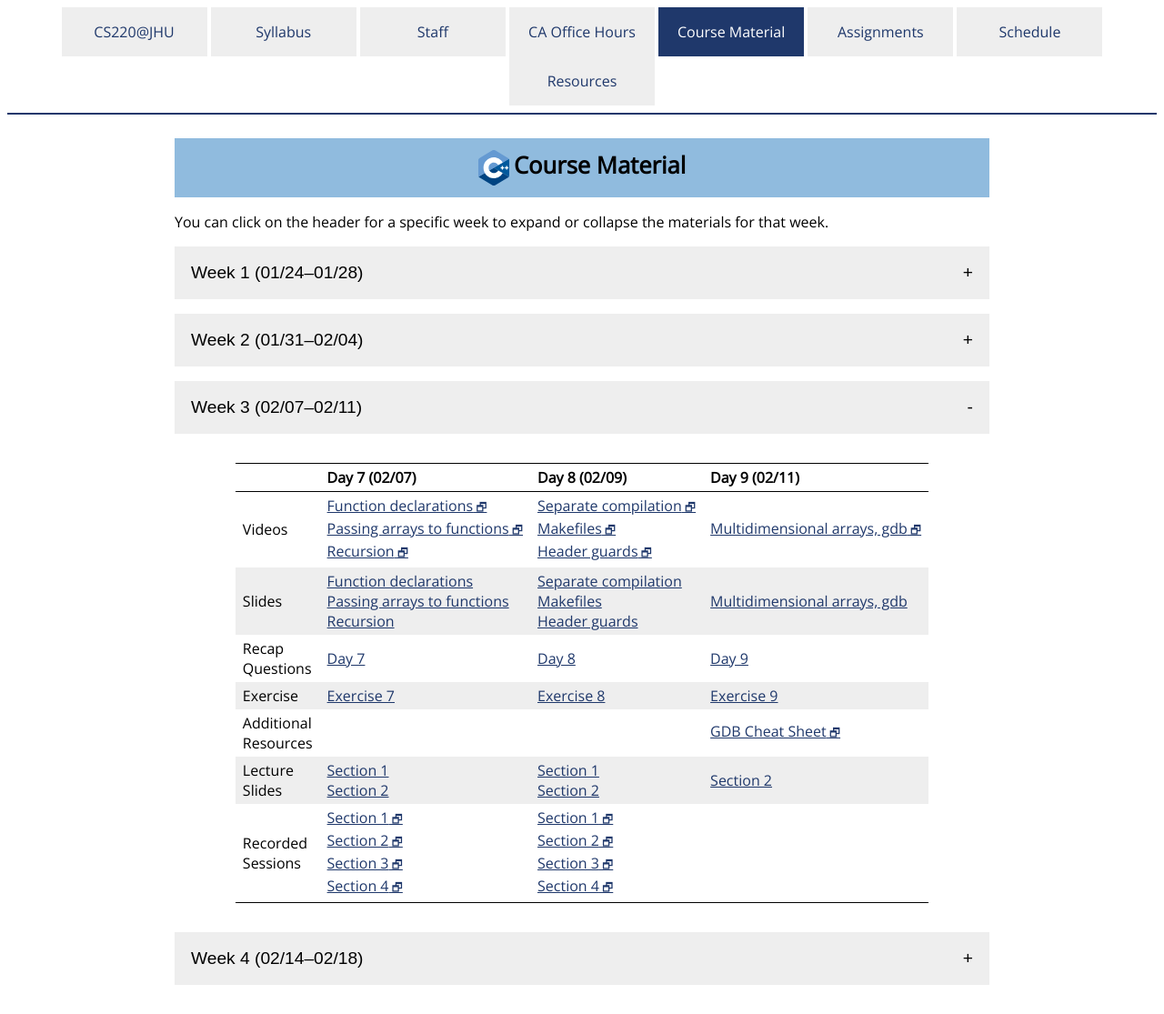
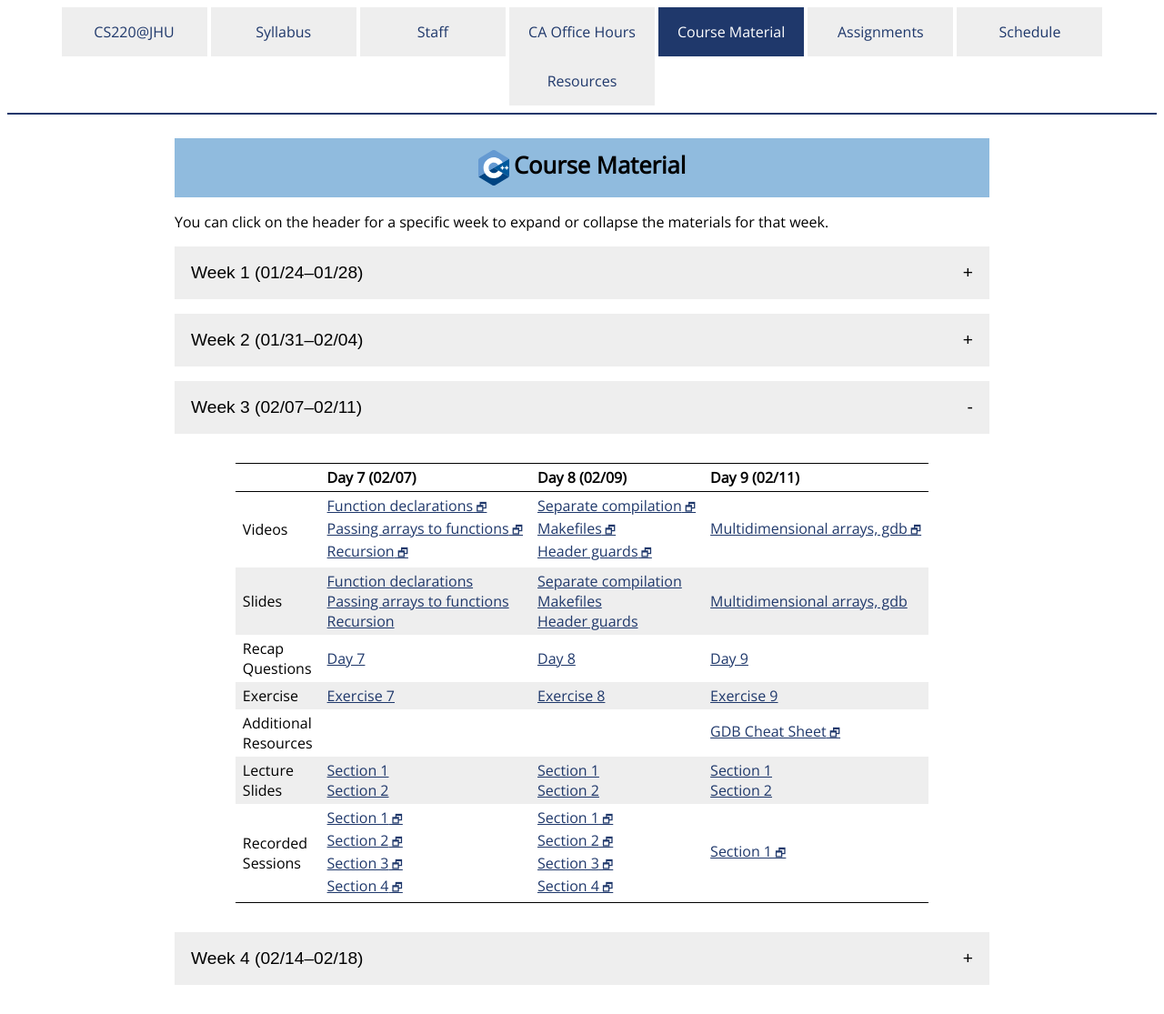
Before and after one commit to jhu-ip/cs220-s22, a Jekyll site: the page built from material.md, in a window 1280 px wide. Shown: the whole page at 91% size. Built offline with Jekyll 4.4.1, drawn with Linux system fonts in a browser that asks for light colours; some web fonts are replaced.

Commit message:
sec 01 materials for day 9

```diff
--- a/material.csv
+++ b/material.csv
@@ -113,7 +113,9 @@
 3,3,02/11,Recap,"Day 9",questions/day09.html
 3,3,02/11,Exercise,"Exercise 9",exercise/ex09.html
 3,3,02/11,Resource,"GDB Cheat Sheet",https://darkdust.net/files/GDB%20Cheat%20Sheet.pdf
+3,3,02/11,LectureSlides,"Section 1",slides/sec01/day09_notes.pdf
 3,3,02/11,LectureSlides,"Section 2",slides/sec02/09.pdf
+3,3,02/11,Recording,"Section 1",https://jh.hosted.panopto.com/Panopto/Pages/Viewer.aspx?id=67c3cd1b-41b9-4a20-a3d8-ae3901398d1c
 4,1,02/14,Video,"Pointers",https://jh.hosted.panopto.com/Panopto/Pages/Viewer.aspx?id=7dd96f56-4676-4f7c-913d-ae230027a7a3
 4,1,02/14,Slides,"Pointers",slides/day10_pointers.pdf
 4,1,02/14,Recap,"Day 10",questions/day10.html
--- a/material.md
+++ b/material.md
@@ -178,13 +178,13 @@
       <td>Lecture<br>Slides</td>
       <td><a href='slides/sec01/day07_notes.pdf'>Section 1</a><br><a href='slides/sec02/07.pdf'>Section 2</a></td>
       <td><a href='slides/sec01/day08_notes.pdf'>Section 1</a><br><a href='slides/sec02/08.pdf'>Section 2</a></td>
-      <td><a href='slides/sec02/09.pdf'>Section 2</a></td>
+      <td><a href='slides/sec01/day09_notes.pdf'>Section 1</a><br><a href='slides/sec02/09.pdf'>Section 2</a></td>
     </tr>
     <tr>
       <td>Recorded<br>Sessions</td>
       <td><a class='external' target='_blank' href='https://jh.hosted.panopto.com/Panopto/Pages/Viewer.aspx?id=51916e89-95b2-48c6-922a-ae3501370ac5'>Section 1</a><br><a class='external' target='_blank' href='https://jh.hosted.panopto.com/Panopto/Pages/Viewer.aspx?id=1802c3b6-6330-4bf6-9c10-ae3501462214'>Section 2</a><br><a class='external' target='_blank' href='https://jh.hosted.panopto.com/Panopto/Pages/Viewer.aspx?id=ed38cf3a-d791-4221-9706-ae35015a0bf3'>Section 3</a><br><a class='external' target='_blank' href='https://jh.hosted.panopto.com/Panopto/Pages/Viewer.aspx?id=5e4de440-7633-4a5f-b53d-ae3501095795'>Section 4</a></td>
       <td><a class='external' target='_blank' href='https://jh.hosted.panopto.com/Panopto/Pages/Viewer.aspx?id=1766ed35-dca0-4554-bc7e-ae3701389e8a'>Section 1</a><br><a class='external' target='_blank' href='https://jh.hosted.panopto.com/Panopto/Pages/Viewer.aspx?id=6e76dc91-825b-43dd-9a16-ae3701463bd3'>Section 2</a><br><a class='external' target='_blank' href='https://jh.hosted.panopto.com/Panopto/Pages/Viewer.aspx?id=7cfba7a5-99ce-4920-b151-ae37015eed1f'>Section 3</a><br><a class='external' target='_blank' href='https://jh.hosted.panopto.com/Panopto/Pages/Viewer.aspx?id=06d18323-7fa6-497a-a16d-ae37010dcfee'>Section 4</a></td>
-      <td></td>
+      <td><a class='external' target='_blank' href='https://jh.hosted.panopto.com/Panopto/Pages/Viewer.aspx?id=67c3cd1b-41b9-4a20-a3d8-ae3901398d1c'>Section 1</a></td>
     </tr>
   </tbody>
 </table>
```
